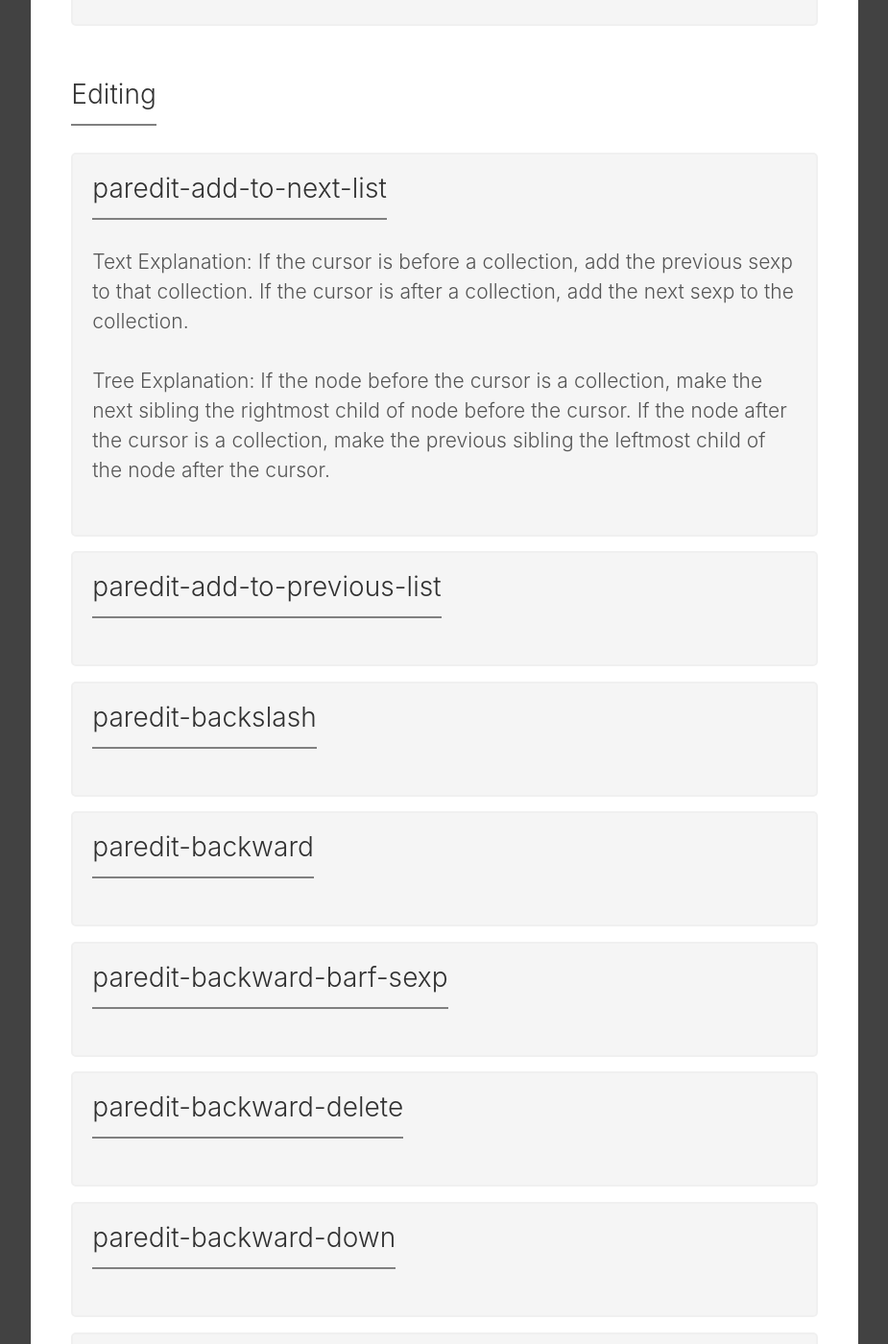
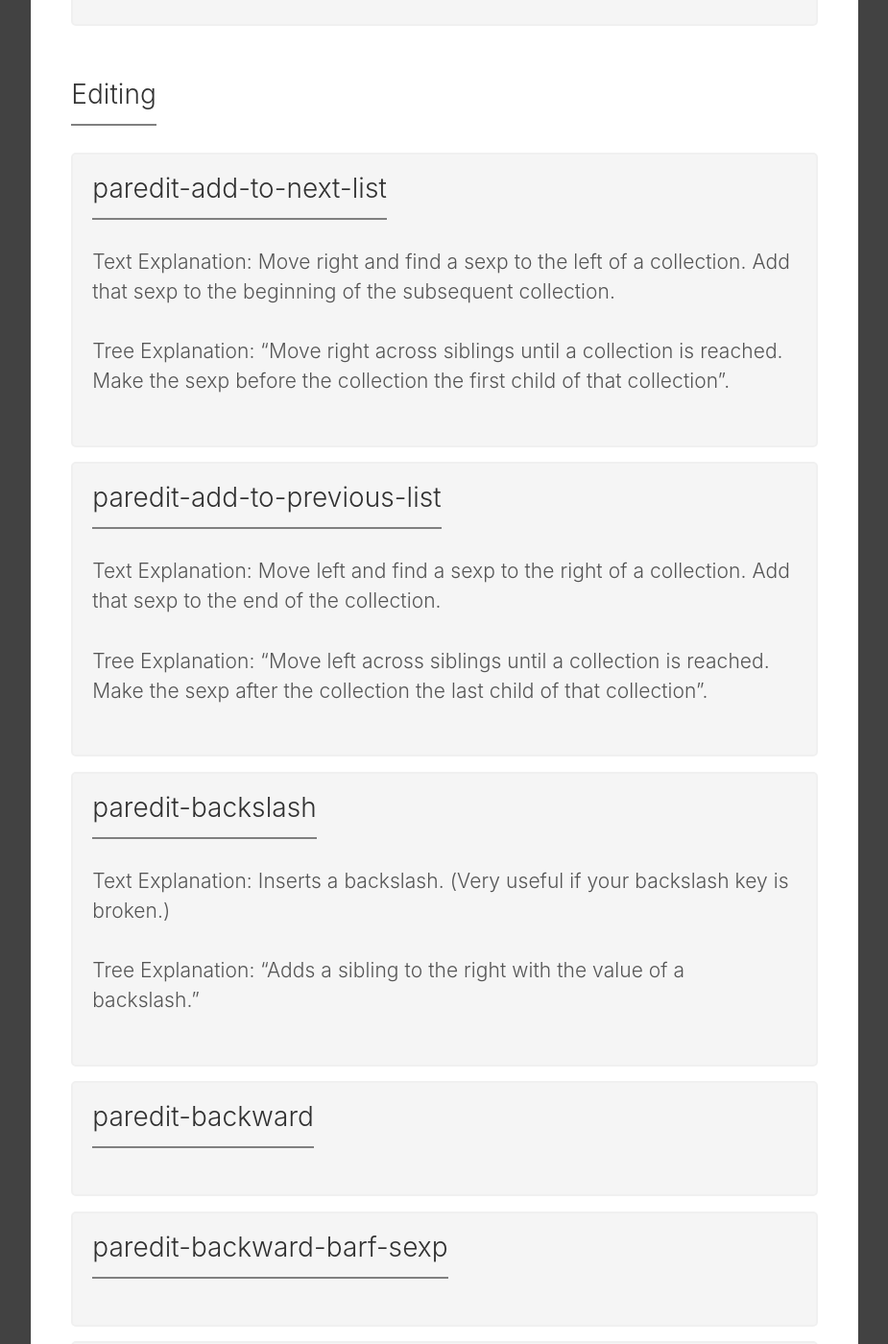
Before and after one commit to RobertARandolph/AdmiralBumbleBee.com, a Jekyll site: the page built from _posts/2020-10-17-Editing-Lisp-Animated.md, in a window 1280 px wide and 1400 px high, scrolled down 13396 px. Shown: the whole window at 96% size, without its empty margins (194-1119 px from the left). Built offline with Jekyll 4.4.1, drawn with Linux system fonts in a browser that asks for light colours.

Commit message:
add-to---list is such a stupid function

```diff
--- a/_posts/2020-10-17-Editing-Lisp-Animated.md
+++ b/_posts/2020-10-17-Editing-Lisp-Animated.md
@@ -236,13 +236,24 @@ Tree Explanation: "Move the cursor to the right of the top of the tree"
 
 ## paredit-add-to-next-list
 
-Text Explanation: If the cursor is before a collection, add the previous sexp to that collection. If the cursor is after a collection, add the next sexp to the collection.
+Text Explanation: Move right and find a sexp to the left of a collection. Add that sexp to the beginning of the subsequent collection.
 
-Tree Explanation: If the node before the cursor is a collection, make the next sibling the rightmost child of node before the cursor. If the node after the cursor is a collection, make the previous sibling the leftmost child of the node after the cursor.
+Tree Explanation: "Move right across siblings until a collection is reached. Make the sexp before the collection the first child of that collection".
 
 ## paredit-add-to-previous-list
+
+Text Explanation: Move left and find a sexp to the right of a collection. Add that sexp to the end of the collection.
+
+Tree Explanation: "Move left across siblings until a collection is reached. Make the sexp after the collection the last child of that collection".
+
 ## paredit-backslash
+
+Text Explanation: Inserts a backslash. (Very useful if your backslash key is broken.)
+
+Tree Explanation: "Adds a sibling to the right with the value of a backslash."
+
 ## paredit-backward
+
 ## paredit-backward-barf-sexp
 ## paredit-backward-delete
 ## paredit-backward-down
```
